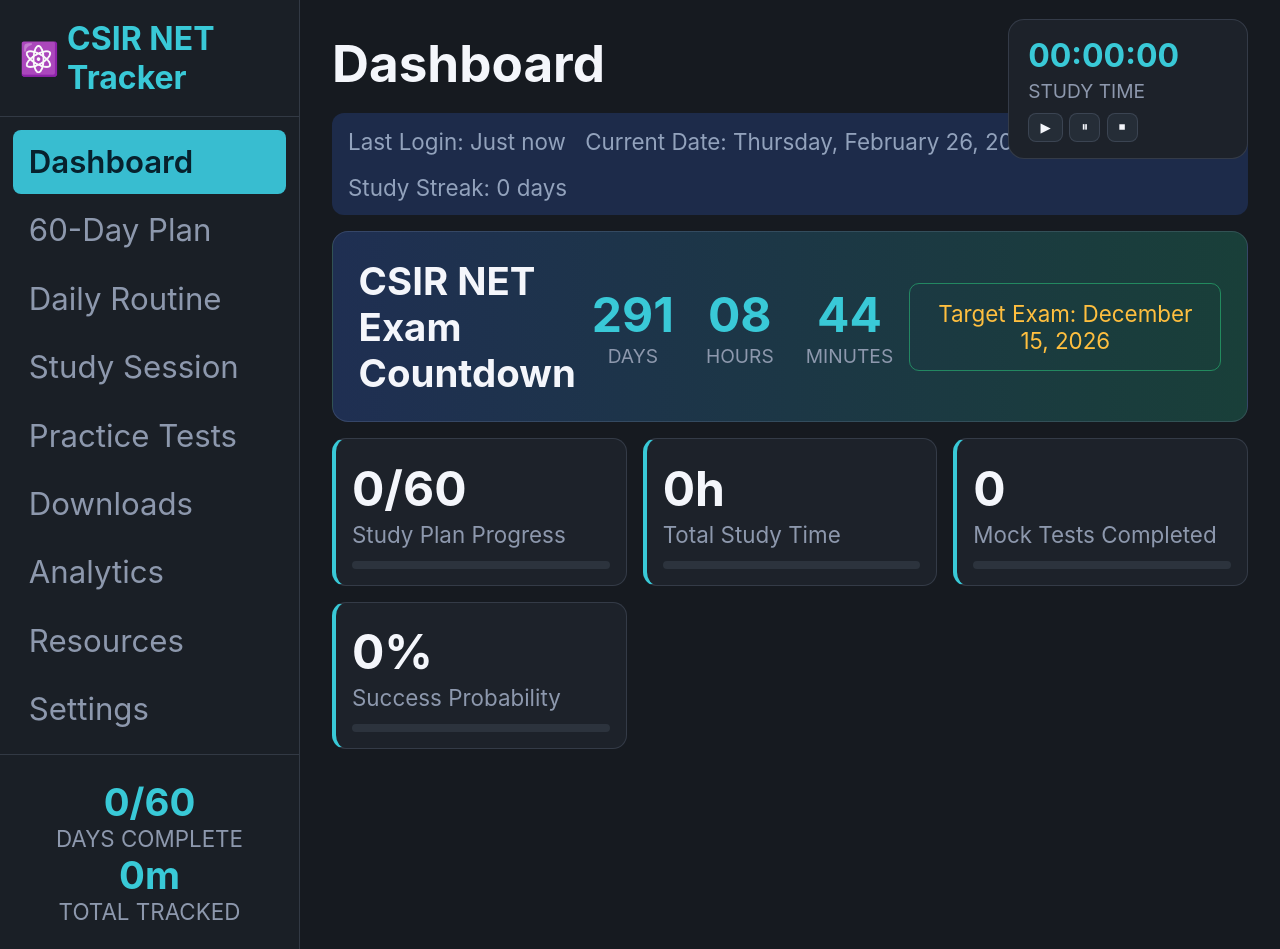
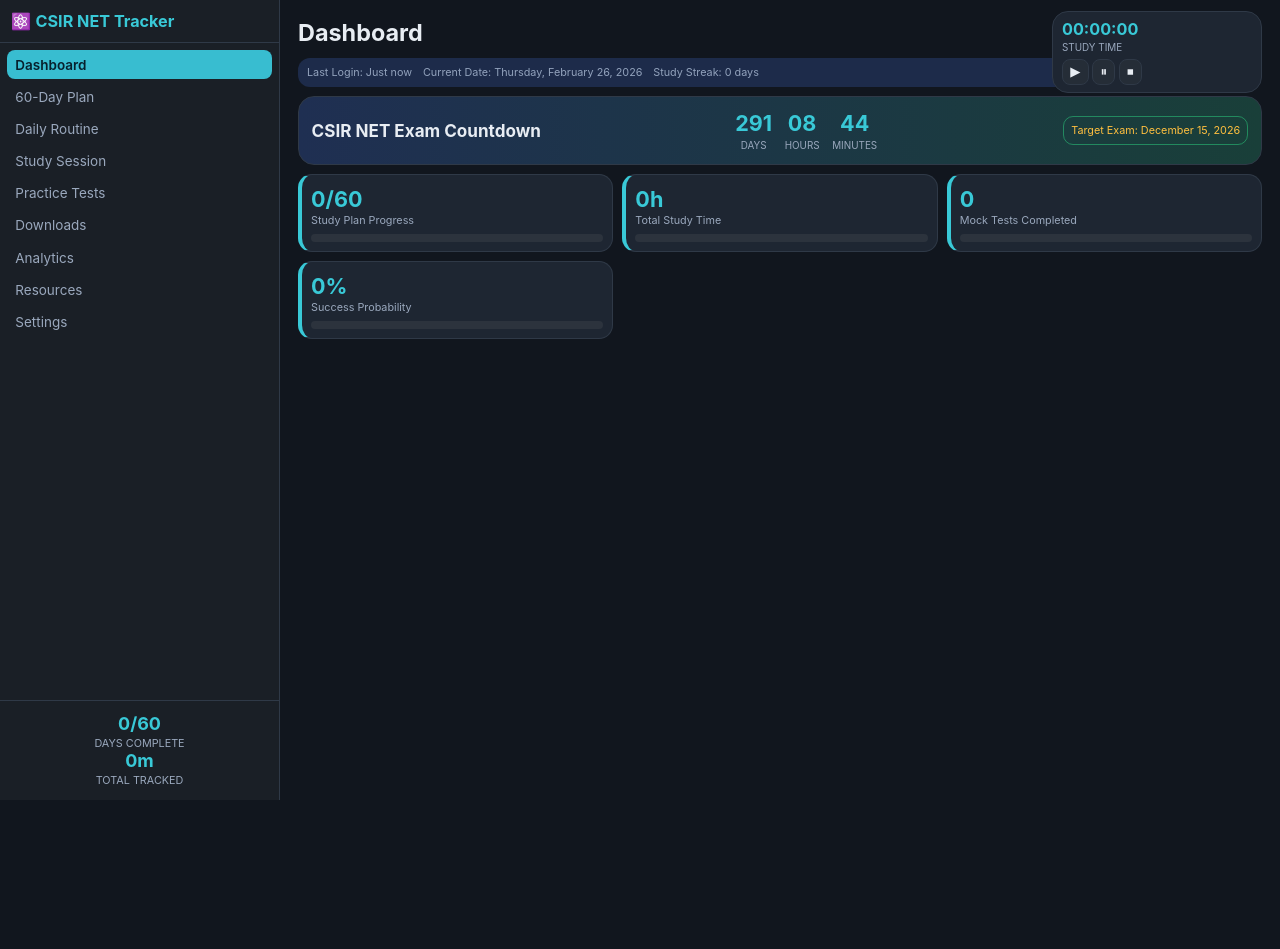
Before and after one commit to rav3n-v/task_tracker, a Flask app: page / in a window 1280 px wide. After the commit the page ends 800 px from the top, so only its background shows below. Run offline with Flask 3, Linux system fonts and the light colour scheme; data that the repository does not hold is empty.

Commit message:
Complete tracker modules and reduce UI font sizing

```diff
--- a/static/css/styles.css
+++ b/static/css/styles.css
@@ -1,40 +1,41 @@
 :root {
-  --bg: #161a20;
-  --panel: #1d222a;
-  --panel-soft: #202733;
-  --text: #f4f6fb;
-  --muted: #8d98ad;
+  --bg: #11161e;
+  --panel: #1e2632;
+  --line: #2f3947;
+  --text: #e8edf3;
+  --muted: #9aa8bd;
   --accent: #39c9d7;
-  --accent-soft: #1f334f;
-  --success: #17c789;
-  --warn: #f59e0b;
-  --line: rgba(145, 160, 190, 0.2);
+}
+
+html[data-theme='light'] {
+  --bg: #f4f7fb;
+  --panel: #ffffff;
+  --line: #d7dde7;
+  --text: #1f2430;
+  --muted: #5d6a7d;
+  --accent: #127c89;
 }
 
 * { box-sizing: border-box; }
+html { font-size: 56.25%; }
 body {
   margin: 0;
-  font-family: Inter, system-ui, -apple-system, Segoe UI, Roboto, sans-serif;
+  font-family: Inter, Segoe UI, Arial, sans-serif;
+  font-size: 1.5rem;
   background: var(--bg);
   color: var(--text);
 }
 
-.layout {
-  min-height: 100vh;
-  display: grid;
-  grid-template-columns: 300px 1fr;
-}
-
+.layout { min-height: 100vh; display: grid; grid-template-columns: 280px 1fr; }
 .sidebar {
   border-right: 1px solid var(--line);
   background: #1a1f26;
   display: flex;
   flex-direction: column;
 }
-
 .brand {
   padding: 1.2rem;
-  font-size: 2rem;
+  font-size: 1.8rem;
   font-weight: 700;
   color: var(--accent);
   border-bottom: 1px solid var(--line);
@@ -42,53 +43,28 @@ body {
   align-items: center;
   gap: .5rem;
 }
-.brand span { font-size: 2rem; }
-
-.nav-links {
-  padding: .8rem;
-  display: grid;
-  gap: .3rem;
-}
-
+.brand span { font-size: 1.8rem; }
+.nav-links { padding: .8rem; display: grid; gap: .3rem; }
 .nav-links a {
   text-decoration: none;
   color: var(--muted);
-  font-size: 1.95rem;
-  padding: .8rem 1rem;
+  font-size: 1.5rem;
+  padding: .75rem .9rem;
   border-radius: 8px;
 }
-
-.nav-links a.active,
-.nav-links a:hover {
+.nav-links a.active, .nav-links a:hover {
   background: #38bdd0;
   color: #07212d;
   font-weight: 600;
 }
+.sidebar-footer { margin-top: auto; border-top: 1px solid var(--line); padding: 1.4rem; text-align: center; }
+.sidebar-footer p { margin: 0; font-size: 2rem; color: var(--accent); font-weight: 700; }
+.sidebar-footer small { color: var(--muted); font-size: 1.2rem; }
 
-.sidebar-footer {
-  margin-top: auto;
-  border-top: 1px solid var(--line);
-  padding: 1.5rem;
-  text-align: center;
-}
-.sidebar-footer p {
-  margin: 0;
-  font-size: 2.4rem;
-  color: var(--accent);
-  font-weight: 700;
-}
-.sidebar-footer small {
-  color: var(--muted);
-  font-size: 1.4rem;
-}
-
-.content {
-  padding: 2rem;
-  position: relative;
-}
-
-h1 { margin: 0; font-size: 3.2rem; }
-.subtitle { color: var(--muted); margin-top: .4rem; font-size: 1.8rem; }
+.content { padding: 2rem; position: relative; }
+h1 { margin: 0; font-size: 2.6rem; }
+h2 { margin: 0; font-size: 1.9rem; }
+.subtitle { color: var(--muted); margin-top: .4rem; font-size: 1.4rem; }
 
 .timer-widget {
   position: absolute;
@@ -97,21 +73,22 @@ h1 { margin: 0; font-size: 3.2rem; }
   background: var(--panel);
   border: 1px solid var(--line);
   border-radius: 16px;
-  padding: 1rem 1.2rem;
-  min-width: 240px;
+  padding: .8rem 1rem;
+  min-width: 210px;
 }
-.timer-widget h3 { margin: 0; color: var(--accent); font-size: 2rem; }
-.timer-widget p { margin: .25rem 0 .6rem; color: var(--muted); font-size: 1.2rem; }
+.timer-widget h3 { margin: 0; color: var(--accent); font-size: 1.8rem; }
+.timer-widget p { margin: .25rem 0 .6rem; color: var(--muted); font-size: 1.1rem; }
 .timer-actions { display: flex; gap: .4rem; }
-.timer-actions button {
+.timer-actions button,
+button {
   border: 1px solid var(--line);
   background: #252d37;
   color: var(--text);
   border-radius: 8px;
-  padding: .35rem .7rem;
+  padding: .45rem .8rem;
   cursor: pointer;
 }
-.timer-actions button:hover { background: #313b47; }
+button:hover, .timer-actions button:hover { background: #313b47; }
 
 .status-strip {
   margin-top: 1.2rem;
@@ -122,7 +99,7 @@ h1 { margin: 0; font-size: 3.2rem; }
   gap: 1.2rem;
   flex-wrap: wrap;
   color: #92a2bc;
-  font-size: 1.4rem;
+  font-size: 1.2rem;
 }
 
 .countdown-card {
@@ -130,72 +107,67 @@ h1 { margin: 0; font-size: 3.2rem; }
   background: linear-gradient(90deg, #1f2f52, #193f39);
   border: 1px solid var(--line);
   border-radius: 16px;
-  padding: 1.6rem;
+  padding: 1.4rem;
   display: grid;
   grid-template-columns: 1.3fr 1fr auto;
   gap: 1rem;
   align-items: center;
 }
-.countdown-card h2 { margin: 0; font-size: 2.4rem; }
-.countdown-values { display: flex; gap: 2rem; }
+.countdown-values { display: flex; gap: 1.4rem; }
 .countdown-values div { text-align: center; }
-.countdown-values strong { display:block; color: var(--accent); font-size: 3rem; }
-.countdown-values span { color: var(--muted); font-size: 1.2rem; }
+.countdown-values strong { display:block; color: var(--accent); font-size: 2.4rem; }
+.countdown-values span { color: var(--muted); font-size: 1.1rem; }
 .target-date {
   border: 1px solid rgba(44, 214, 129, 0.5);
   color: #ffbf3f;
-  padding: 1rem;
+  padding: .8rem;
   border-radius: 10px;
-  font-size: 1.4rem;
+  font-size: 1.2rem;
   text-align: center;
 }
 
-.cards-grid {
-  margin-top: 1rem;
-  display: grid;
-  grid-template-columns: repeat(3, minmax(230px, 1fr));
-  gap: 1rem;
-}
-
-.metric-card {
-  background: var(--panel);
-  border: 1px solid var(--line);
-  border-left: 4px solid var(--accent);
-  border-radius: 14px;
-  padding: 1rem;
-}
-.metric-card h3 { margin: .2rem 0; font-size: 3rem; }
-.metric-card p { margin: 0; color: var(--muted); font-size: 1.4rem; }
-.metric-bar {
-  margin-top: .8rem;
-  height: 8px;
-  border-radius: 999px;
-  background: #2c333d;
-  overflow: hidden;
-}
-.metric-bar span {
-  height: 100%;
-  display: block;
-  background: linear-gradient(90deg, #32d8e2, #3be47a);
-}
-
-.view { display:none; }
-.view.active { display:block; }
-
-.two-stats {
-  margin: 1rem 0;
-  display:grid;
-  grid-template-columns: repeat(2, minmax(220px, 1fr));
-  gap: 1rem;
-}
-.two-stats article, .three-stats article, .charts-grid article {
+.cards-grid { margin-top: 1rem; display: grid; grid-template-columns: repeat(3, minmax(200px, 1fr)); gap: 1rem; }
+.metric-card, .panel, .two-stats article, .three-stats article, .charts-grid article, .task-item {
   background: var(--panel);
   border: 1px solid var(--line);
   border-radius: 14px;
   padding: 1rem;
 }
-.two-stats h3, .three-stats h3 { margin: 0; color: var(--accent); font-size: 3rem; }
-.two-stats p, .three-stats p { margin: .3rem 0 0; color: var(--muted); font-size: 1.4rem; }
+.metric-card { border-left: 4px solid var(--accent); }
+.metric-card h3, .two-stats h3, .three-stats h3 { margin: .2rem 0; font-size: 2.4rem; color: var(--accent); }
+.metric-card p, .two-stats p, .three-stats p { margin: 0; color: var(--muted); font-size: 1.2rem; }
+.metric-bar { margin-top: .8rem; height: 8px; border-radius: 999px; background: #2c333d; overflow: hidden; }
+.metric-bar span { height: 100%; display: block; background: linear-gradient(90deg, #32d8e2, #3be47a); }
+
+.view { display:none; }
+.view.active { display:block; }
+.two-stats, .three-stats, .charts-grid { margin-top: 1rem; display:grid; gap: 1rem; }
+.two-stats { grid-template-columns: repeat(2, minmax(220px, 1fr)); }
+.three-stats { grid-template-columns: repeat(3, minmax(220px,1fr)); }
+.charts-grid { grid-template-columns: repeat(2, minmax(280px,1fr)); }
+
+.form-grid { margin-top: 1rem; display: grid; grid-template-columns: repeat(3, minmax(150px, 1fr)); gap: .8rem; }
+.form-grid.compact { grid-template-columns: repeat(2, minmax(150px, 1fr)); }
+.form-grid input, .form-grid select, .search-input {
+  width: 100%;
+  border: 1px solid var(--line);
+  background: #202938;
+  color: var(--text);
+  border-radius: 8px;
+  padding: .6rem .7rem;
+  font-size: 1.3rem;
+}
+.form-grid label { display: grid; gap: .4rem; font-size: 1.3rem; color: var(--muted); }
+.search-input { margin-top: 1rem; }
+
+.task-list { margin-top: 1rem; display: grid; gap: .8rem; }
+.task-item { display: grid; grid-template-columns: 24px 1fr auto; gap: .8rem; align-items: start; }
+.task-meta { color: var(--muted); font-size: 1.2rem; margin-top: .25rem; }
+.task-actions { display: flex; gap: .5rem; }
+.badge { border-radius: 999px; padding: .2rem .7rem; font-size: 1.1rem; border: 1px solid var(--line); }
+.badge.high { color: #ff7878; }
+.badge.medium { color: #f7cb62; }
+.badge.low { color: #8ee28e; }
 
 .routine-list { display: grid; gap: .75rem; }
 .routine-item {
--- a/static/js/app.js
+++ b/static/js/app.js
@@ -1,14 +1,16 @@
 const state = {
   tasks: [],
   settings: {},
+  syllabus: {},
   progress: null,
   timerSeconds: 0,
   timerHandle: null,
+  search: '',
 };
 
 const routineTemplate = [
   { id: 'r1', time: '5:00 AM - 5:30 AM', task: 'Wake up, Exercise, Wash up', tag: 'Physical', minutes: 30 },
-  { id: 'r2', time: '6:00 AM - 7:00 AM', task: 'Practise General/ Part A', tag: 'Study', minutes: 60 },
+  { id: 'r2', time: '6:00 AM - 7:00 AM', task: 'Practise General / Part A', tag: 'Study', minutes: 60 },
   { id: 'r3', time: '7:00 AM - 8:30 AM', task: 'Fresh up, Breakfast', tag: 'Nutrition', minutes: 90 },
   { id: 'r4', time: '8:30 AM - 9:30 AM', task: 'Previous day revision', tag: 'Study', minutes: 60 },
   { id: 'r5', time: '9:30 AM - 12:30 PM', task: 'Core Study Session 1', tag: 'Study', minutes: 180 },
@@ -16,15 +18,25 @@ const routineTemplate = [
   { id: 'r7', time: '1:30 PM - 4:30 PM', task: 'Core Study Session 2', tag: 'Study', minutes: 180 },
 ];
 
+const resourceLinks = [
+  { title: 'NPTEL Mathematics Lectures', url: 'https://nptel.ac.in/course.html' },
+  { title: 'IIT JAM / CSIR Previous Papers', url: 'https://archive.org' },
+  { title: 'MIT OpenCourseWare Mathematics', url: 'https://ocw.mit.edu/search/?d=Mathematics' },
+];
+
 const el = {
   navLinks: document.querySelectorAll('.nav-links a'),
   views: {
     dashboard: document.getElementById('dashboardView'),
+    plan: document.getElementById('planView'),
     routine: document.getElementById('routineView'),
+    session: document.getElementById('sessionView'),
+    tests: document.getElementById('testsView'),
+    downloads: document.getElementById('downloadsView'),
     analytics: document.getElementById('analyticsView'),
-    placeholder: document.getElementById('placeholderView'),
+    resources: document.getElementById('resourcesView'),
+    settings: document.getElementById('settingsView'),
   },
-  placeholderTitle: document.getElementById('placeholderTitle'),
   dashboardCards: document.getElementById('dashboardCards'),
   currentDate: document.getElementById('currentDate'),
   streakText: document.getElementById('streakText'),
@@ -44,6 +56,23 @@ const el = {
   timerStart: document.getElementById('timerStart'),
   timerPause: document.getElementById('timerPause'),
   timerReset: document.getElementById('timerReset'),
+  taskForm: document.getElementById('taskForm'),
+  taskTitle: document.getElementById('taskTitle'),
+  taskUnit: document.getElementById('taskUnit'),
+  taskTopic: document.getElementById('taskTopic'),
+  taskPriority: document.getElementById('taskPriority'),
+  taskDueDate: document.getElementById('taskDueDate'),
+  taskNotes: document.getElementById('taskNotes'),
+  taskSearch: document.getElementById('taskSearch'),
+  taskList: document.getElementById('taskList'),
+  testStats: document.getElementById('testStats'),
+  downloadList: document.getElementById('downloadList'),
+  resourceList: document.getElementById('resourceList'),
+  settingsForm: document.getElementById('settingsForm'),
+  settingExamDate: document.getElementById('settingExamDate'),
+  settingDailyGoal: document.getElementById('settingDailyGoal'),
+  settingTheme: document.getElementById('settingTheme'),
+  settingsMessage: document.getElementById('settingsMessage'),
 };
 
 async function request(url, options = {}) {
@@ -92,18 +121,13 @@ function formatDuration(totalSeconds) {
 }
 
 function setRoute(route) {
-  const active = ['dashboard', 'routine', 'analytics'].includes(route) ? route : 'placeholder';
+  const active = Object.hasOwn(el.views, route) ? route : 'dashboard';
   Object.values(el.views).forEach((view) => view.classList.remove('active'));
   el.views[active].classList.add('active');
 
   el.navLinks.forEach((link) => {
-    link.classList.toggle('active', link.dataset.route === route);
+    link.classList.toggle('active', link.dataset.route === active);
   });
-
-  if (active === 'placeholder') {
-    const link = [...el.navLinks].find((item) => item.dataset.route === route);
-    el.placeholderTitle.textContent = link ? link.textContent : 'Module';
-  }
 }
 
 function handleRoute() {
@@ -255,7 +279,7 @@ function renderAnalytics() {
 
   const maxMin = Math.max(...series.map((item) => item.minutes), 60);
   el.hoursTrend.innerHTML = series.map((item) => {
-    const h = Math.max(6, (item.minutes / maxMin) * 180);
+    const h = Math.max(6, (item.minutes / maxMin) * 160);
     return `<div class="bar" style="height:${h}px;background:#2eb8d8;"><span>${item.day}</span></div>`;
   }).join('');
 
@@ -270,6 +294,156 @@ function renderAnalytics() {
   consistencyText.style.color = '#8d98ad';
   consistencyText.style.marginTop = '1.2rem';
   el.consistencyTrend.appendChild(consistencyText);
+}
+
+function populateSyllabus() {
+  const units = Object.keys(state.syllabus);
+  el.taskUnit.innerHTML = units.map((unit) => `<option value="${unit}">${unit}</option>`).join('');
+  updateTopicOptions();
+
+  el.taskUnit.addEventListener('change', updateTopicOptions);
+}
+
+function updateTopicOptions() {
+  const topics = state.syllabus[el.taskUnit.value] || [];
+  el.taskTopic.innerHTML = topics.map((topic) => `<option value="${topic}">${topic}</option>`).join('');
+}
+
+function taskMatchesSearch(task) {
+  if (!state.search) return true;
+  const bag = `${task.title} ${task.unit} ${task.topic}`.toLowerCase();
+  return bag.includes(state.search.toLowerCase());
+}
+
+function renderTasks() {
+  const ordered = [...state.tasks].sort((a, b) => Number(a.completed) - Number(b.completed));
+  const filtered = ordered.filter(taskMatchesSearch);
+  el.taskList.innerHTML = filtered.map((task) => `
+    <article class="task-item">
+      <input class="task-toggle" data-id="${task.id}" type="checkbox" ${task.completed ? 'checked' : ''} />
+      <div>
+        <strong>${task.title}</strong>
+        <div class="task-meta">${task.unit} · ${task.topic}</div>
+        <div class="task-meta">Due: ${task.due_date || 'Not set'}${task.notes ? ` · ${task.notes}` : ''}</div>
+      </div>
+      <div class="task-actions">
+        <span class="badge ${task.priority.toLowerCase()}">${task.priority}</span>
+        <button class="task-delete" data-id="${task.id}">Delete</button>
+      </div>
+    </article>
+  `).join('');
+
+  el.taskList.querySelectorAll('.task-toggle').forEach((checkbox) => {
+    checkbox.addEventListener('change', async () => {
+      await request(`/api/tasks/${checkbox.dataset.id}`, {
+        method: 'PATCH',
+        body: JSON.stringify({ completed: checkbox.checked }),
+      });
+      await reloadData();
+    });
+  });
+
+  el.taskList.querySelectorAll('.task-delete').forEach((button) => {
+    button.addEventListener('click', async () => {
+      await request(`/api/tasks/${button.dataset.id}`, { method: 'DELETE' });
+      await reloadData();
+    });
+  });
+}
+
+function renderTests() {
+  const total = state.tasks.length;
+  const completed = state.tasks.filter((item) => item.completed).length;
+  const pending = total - completed;
+  el.testStats.innerHTML = `
+    <article class="metric-card"><h3>${completed}</h3><p>Completed Mocks</p></article>
+    <article class="metric-card"><h3>${pending}</h3><p>Pending Mocks</p></article>
+    <article class="metric-card"><h3>${state.settings.daily_goal || 3}</h3><p>Daily Goal</p></article>
+  `;
+}
+
+function renderDownloads() {
+  el.downloadList.innerHTML = [
+    { title: 'Weekly revision checklist', subtitle: 'Print-friendly checklist template', url: '#' },
+    { title: 'Mock test log sheet', subtitle: 'Track score and mistakes', url: '#' },
+    { title: 'Important formula summary', subtitle: 'Compact formula handout', url: '#' },
+  ].map((item) => `
+    <article class="link-card">
+      <strong>${item.title}</strong>
+      <span class="task-meta">${item.subtitle}</span>
+      <a href="${item.url}">Download</a>
+    </article>
+  `).join('');
+}
+
+function renderResources() {
+  const syllabusRows = Object.entries(state.syllabus).slice(0, 6).map(([unit, topics]) => `
+    <article class="link-card">
+      <strong>${unit}</strong>
+      <span class="task-meta">${topics.slice(0, 2).join(' • ')}</span>
+    </article>
+  `).join('');
+
+  const links = resourceLinks.map((item) => `
+    <article class="link-card">
+      <strong>${item.title}</strong>
+      <a href="${item.url}" target="_blank" rel="noreferrer">Open resource</a>
+    </article>
+  `).join('');
+
+  el.resourceList.innerHTML = `${syllabusRows}${links}`;
+}
+
+function applyTheme(theme) {
+  document.documentElement.setAttribute('data-theme', theme || 'dark');
+}
+
+function renderSettingsForm() {
+  el.settingExamDate.value = state.settings.exam_date || '';
+  el.settingDailyGoal.value = state.settings.daily_goal || 3;
+  el.settingTheme.value = state.settings.theme || 'dark';
+  applyTheme(state.settings.theme);
+}
+
+function wireForms() {
+  el.taskForm.addEventListener('submit', async (event) => {
+    event.preventDefault();
+    await request('/api/tasks', {
+      method: 'POST',
+      body: JSON.stringify({
+        title: el.taskTitle.value,
+        unit: el.taskUnit.value,
+        topic: el.taskTopic.value,
+        priority: el.taskPriority.value,
+        due_date: el.taskDueDate.value || null,
+        notes: el.taskNotes.value,
+      }),
+    });
+    el.taskForm.reset();
+    updateTopicOptions();
+    await reloadData();
+  });
+
+  el.taskSearch.addEventListener('input', () => {
+    state.search = el.taskSearch.value;
+    renderTasks();
+  });
+
+  el.settingsForm.addEventListener('submit', async (event) => {
+    event.preventDefault();
+    state.settings = await request('/api/settings', {
+      method: 'PUT',
+      body: JSON.stringify({
+        exam_date: el.settingExamDate.value || null,
+        daily_goal: Number(el.settingDailyGoal.value || 3),
+        theme: el.settingTheme.value,
+      }),
+    });
+    applyTheme(state.settings.theme);
+    el.settingsMessage.textContent = 'Settings saved successfully.';
+    renderCountdown();
+    renderTests();
+  });
 }
 
 function wireTimer() {
@@ -299,20 +473,33 @@ function wireTimer() {
   });
 }
 
-async function bootstrap() {
+async function reloadData() {
   const data = await request('/api/bootstrap');
   state.tasks = data.tasks;
   state.settings = data.settings;
+  state.syllabus = data.syllabus;
   state.progress = await request('/api/progress');
+
+  renderDashboard();
+  renderCountdown();
+  renderTasks();
+  renderTests();
+  renderSettingsForm();
+  renderAnalytics();
+}
+
+async function bootstrap() {
+  await reloadData();
 
   state.timerSeconds = Number(localStorage.getItem('studyTimerSeconds') || 0);
   el.timerDisplay.textContent = formatDuration(state.timerSeconds);
 
-  renderDashboard();
+  populateSyllabus();
   renderHeaderBits();
-  renderCountdown();
   renderRoutine();
-  renderAnalytics();
+  renderDownloads();
+  renderResources();
+  wireForms();
 
   setInterval(renderCountdown, 60 * 1000);
 }
```
Also changed, not shown: other parts of static/css/styles.css (+14 -64 lines), templates/index.html (+63 -3 lines).
